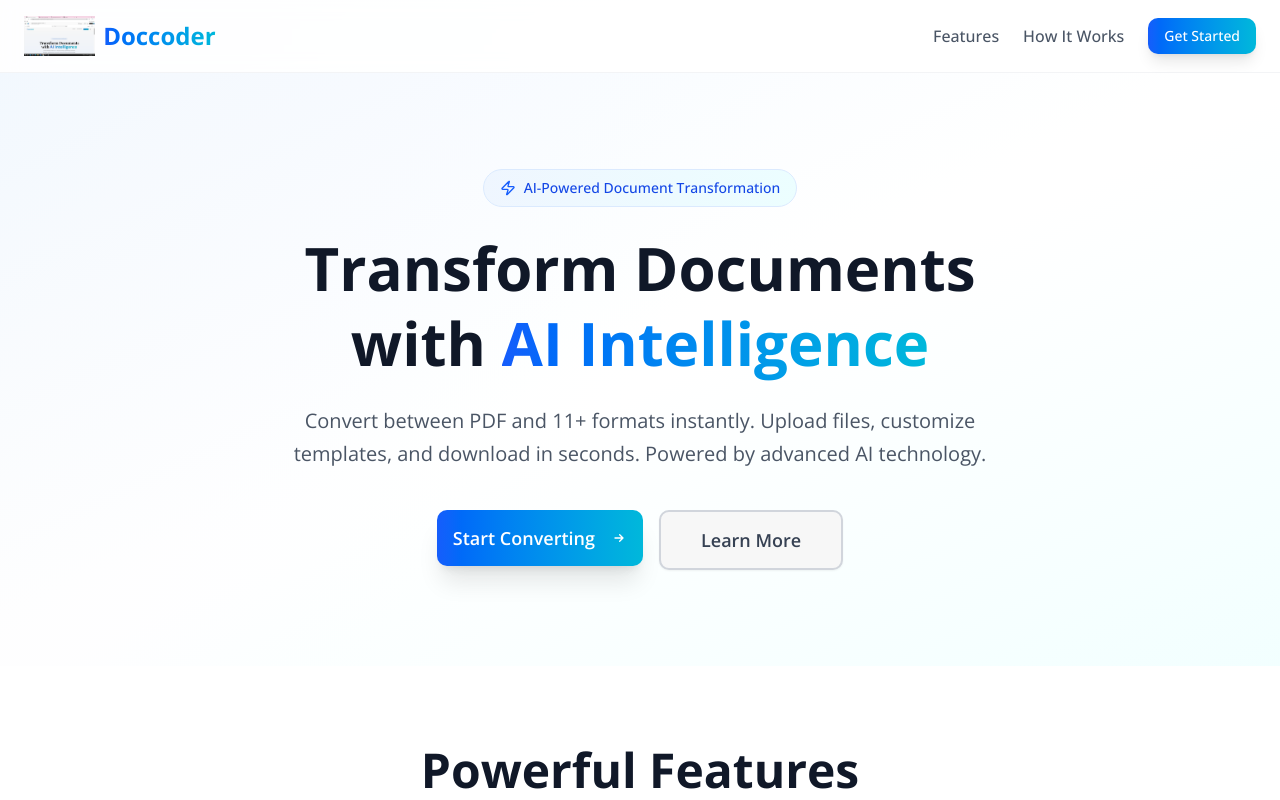
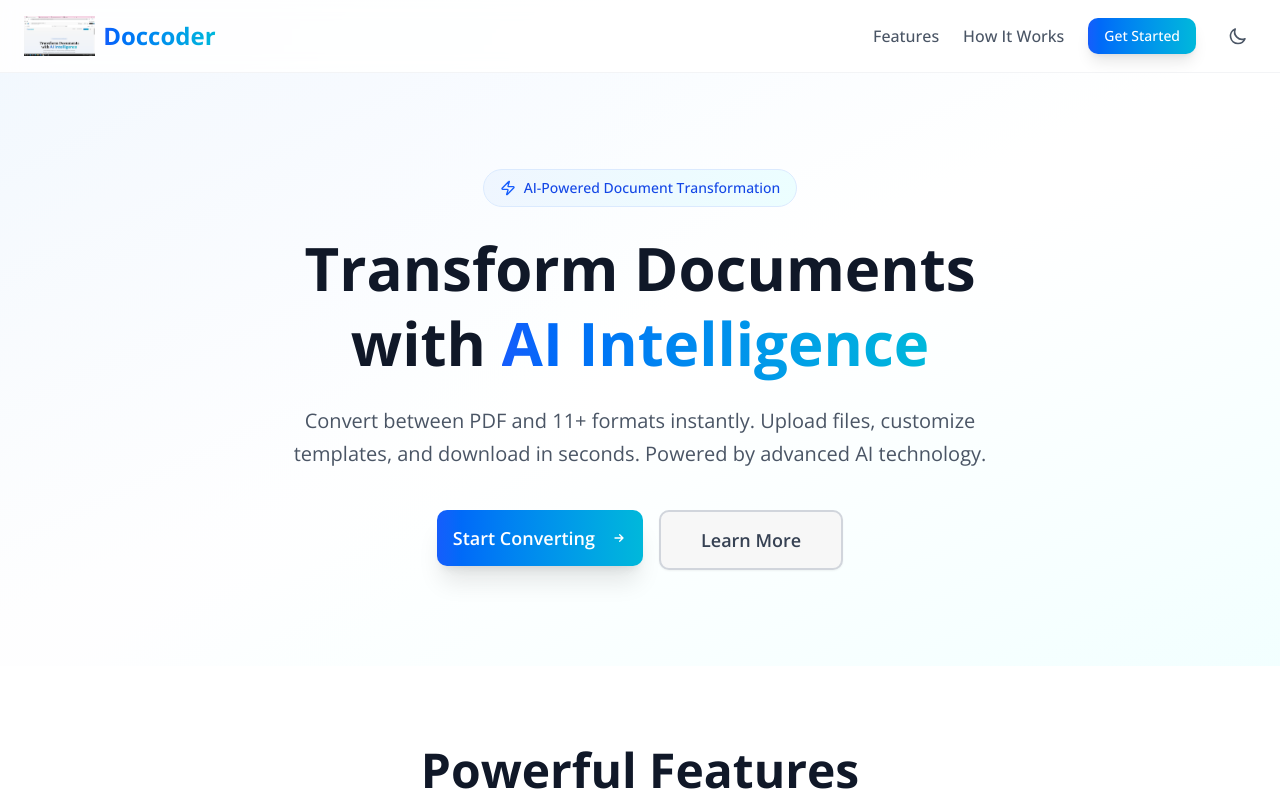
Before and after one commit to anshghone44-dotcom/Doccoder--AI-Document-Translator-App, a Next.js app: page / in a window 1280 px wide. Shown: the top 800 px of the page. Built offline with nearby package versions, Linux system fonts and the light colour scheme; a web font is replaced by a local one.

Commit message:
auto-commit for a34130d3-236f-4ac3-88a8-f5e7866e03b2

```diff
--- a/app/page.tsx
+++ b/app/page.tsx
@@ -28,6 +28,11 @@ export default function HomePage() {
                   Get Started
                 </Button>
               </Link>
+              <button className="p-2 rounded-lg hover:bg-gray-100 transition-colors">
+                <svg className="h-5 w-5 text-gray-600" fill="none" stroke="currentColor" viewBox="0 0 24 24">
+                  <path strokeLinecap="round" strokeLinejoin="round" strokeWidth={2} d="M20.354 15.354A9 9 0 018.646 3.646 9.003 9.003 0 0012 21a9.003 9.003 0 008.354-5.646z" />
+                </svg>
+              </button>
             </div>
           </div>
         </div>
```
